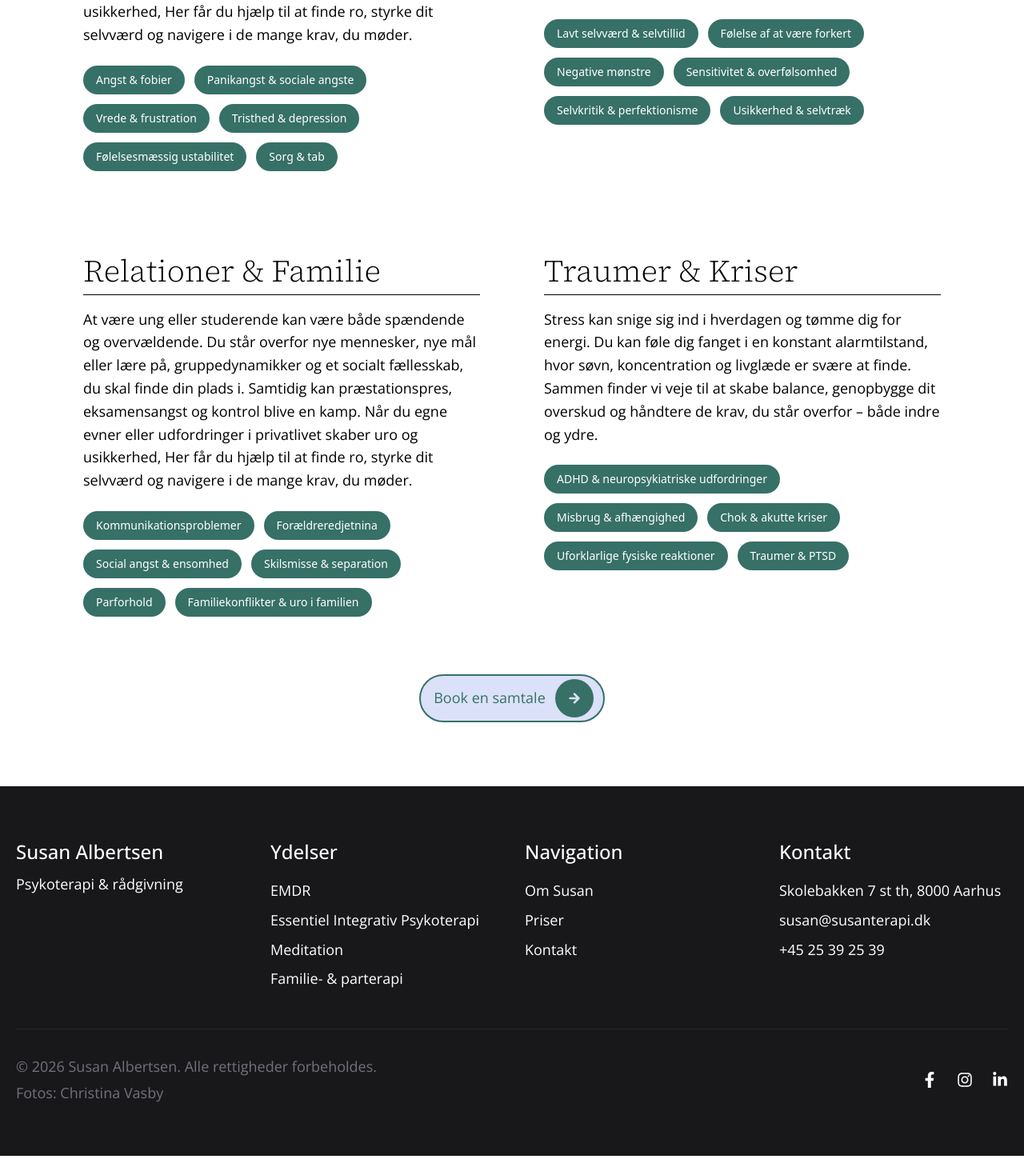
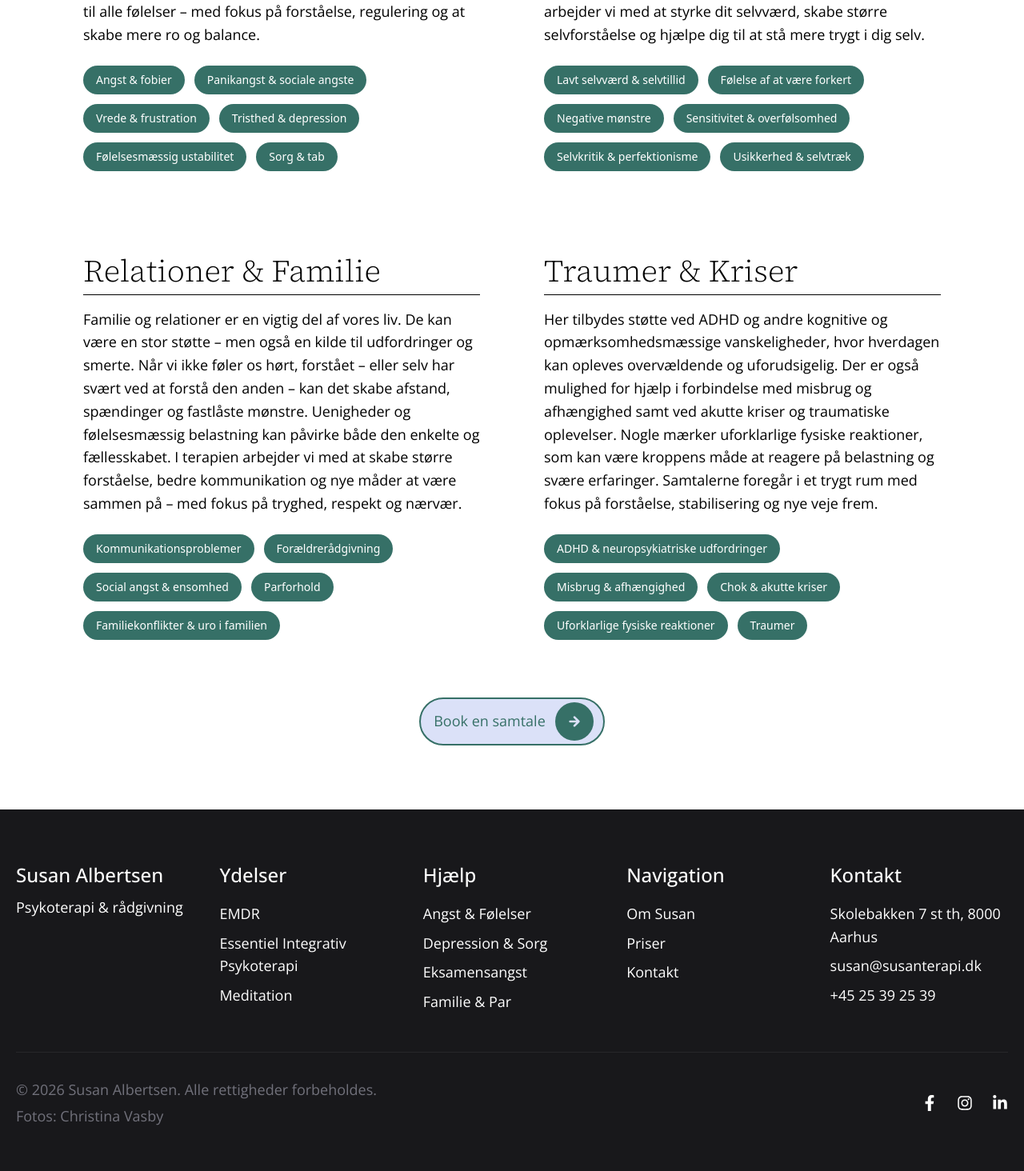
Before and after one commit to oscarlund121/susancorrecto, a Next.js app: page /help in a window 1280 px wide. Shown: the part 1487-2951 px from the top of the page at 80% size. Built offline with nearby package versions, Linux system fonts and the light colour scheme.

Commit message:
Refactor Footer layout to include additional navigation column and update help section descriptions for clarity

```diff
--- a/src/app/components/layout/Footer.jsx
+++ b/src/app/components/layout/Footer.jsx
@@ -14,7 +14,7 @@ const Footer = () => {
     <footer className="bg-zinc-900 text-white py-16">
       <div className="content-max">
         {/* Top section with navigation and contact */}
-        <div className="grid grid-cols-1 sm:grid-cols-2 md:grid-cols-4 gap-8">
+        <div className="grid grid-cols-1 sm:grid-cols-2 md:grid-cols-5 gap-8">
           {/* Column 1: Branding */}
           <div className="sm:col-span-2 md:col-span-1">
             <h4 className=" text-white">Susan Albertsen</h4>
@@ -28,27 +28,37 @@ const Footer = () => {
               <li><Link href="/ydelser/emdr" className="hover:underline transition-colors">EMDR</Link></li>
               <li><Link href="/ydelser/essentiel-integrativ-psykoterapi" className="hover:underline transition-colors">Essentiel Integrativ Psykoterapi</Link></li>
               <li><Link href="/ydelser/meditation" className="hover:underline transition-colors">Meditation</Link></li>
-              <li><Link href="/ydelser/familie-par" className="hover:underline transition-colors">Familie- & parterapi</Link></li>
             </ul>
           </div>
 
-          {/* Column 3: Navigation */}
+          {/* Column 3: Hjælp */}
+          <div>
+            <h4 className="font-semibold text-white">Hjælp</h4>
+            <ul className="mt-4 space-y-2 text-sm">
+              <li><Link href="/help/angst-og-folelser" className="hover:underline transition-colors">Angst & Følelser</Link></li>
+              <li><Link href="/help/depression-og-sorg" className="hover:underline transition-colors">Depression & Sorg</Link></li>
+              <li><Link href="/help/eksamensangst" className="hover:underline transition-colors">Eksamensangst</Link></li>
+              <li><Link href="/help/familie-par" className="hover:underline transition-colors">Familie & Par</Link></li>
+            </ul>
+          </div>
+
+          {/* Column 4: Navigation */}
           <div>
             <h4 className="font-semibold text-white">Navigation</h4>
             <ul className="mt-4 space-y-2 text-sm">
-              <li><Link href="/omSusan" className="hover:underline transition-colors">Om Susan</Link></li>
+              <li><Link href="/om-susan" className="hover:underline transition-colors">Om Susan</Link></li>
               <li><Link href="/pricing" className="hover:underline transition-colors">Priser</Link></li>
               <li><Link href="/kontakt" className="hover:underline transition-colors">Kontakt</Link></li>
             </ul>
           </div>
 
-          {/* Column 4: Kontakt */}
+          {/* Column 5: Kontakt */}
           <div>
             <h4 className="font-semibold text-white">Kontakt</h4>
             <ul className="mt-4 space-y-2 text-sm">
               <li>Skolebakken 7 st th, 8000 Aarhus</li>
               <li><a href="mailto:susan@susanterapi.dk" className="hover:underline transition-colors">susan@susanterapi.dk</a></li>
-              <li><a href="tel:+45253925 39" className="hover:underline transition-colors">+45 25 39 25 39</a></li>
+              <li><a href="tel:+4525392539" className="hover:underline transition-colors">+45 25 39 25 39</a></li>
             </ul>
           </div>
         </div>
--- a/src/app/help/page.js
+++ b/src/app/help/page.js
@@ -38,26 +38,26 @@ const categories = [
   {
     id: 3,
     title: "Følelser & Angst",
-    description: "At være ung eller studerende kan være både spændende og overvældende. Du står overfor nye mennesker, nye mål eller lære på, gruppedynamikker og et socialt fællesskab, du skal finde din plads i. Samtidig kan præstationspres, eksamensangst og kontrol blive en kamp. Når du egne evner eller udfordringer i privatlivet skaber uro og usikkerhed, Her får du hjælp til at finde ro, styrke dit selvværd og navigere i de mange krav, du møder.",
+    description: "Angst og fobier kan begrænse hverdagen og skabe utryghed – herunder panikangst og social angst. Vrede, frustration, tristhed og depressive følelser kan være tegn på indre belastning, ligesom følelsesmæssig ustabilitet kan gøre det svært at finde fodfæste. Sorg og tab kan ramme dybt og påvirke både krop og sind. I terapien er der plads til alle følelser – med fokus på forståelse, regulering og at skabe mere ro og balance.",
     tags: ["Angst & fobier", "Panikangst & sociale angste", "Vrede & frustration", "Tristhed & depression", "Følelsesmæssig ustabilitet", "Sorg & tab"]
   },
   {
     id: 4,
     title: "Selvværd & Identitet",
-    description: "Stress kan snige sig ind i hverdagen og tømme dig for energi. Du kan føle dig fanget i en konstant alarmtilstand, hvor søvn, koncentration og livglæde er svære at finde. Sammen finder vi veje til at skabe balance, genopbygge dit overskud og håndtere de krav, du står overfor – både indre og ydre.",
+    description: "Mange kæmper med lavt selvværd og manglende selvtillid, en følelse af at være forkert eller ikke god nok. Negative mønstre, stærk selvkritik og perfektionisme kan fylde og skabe usikkerhed i hverdagen. For nogle viser det sig som sensitivitet eller overfølsomhed, for andre som selvtilbagetrækning og tvivl på egne evner. I terapien arbejder vi med at styrke dit selvværd, skabe større selvforståelse og hjælpe dig til at stå mere trygt i dig selv.",
     tags: ["Lavt selvværd & selvtillid", "Følelse af at være forkert", "Negative mønstre", "Sensitivitet & overfølsomhed", "Selvkritik & perfektionisme", "Usikkerhed & selvtræk"]
   },
   {
     id: 5,
     title: "Relationer & Familie",
-    description: "At være ung eller studerende kan være både spændende og overvældende. Du står overfor nye mennesker, nye mål eller lære på, gruppedynamikker og et socialt fællesskab, du skal finde din plads i. Samtidig kan præstationspres, eksamensangst og kontrol blive en kamp. Når du egne evner eller udfordringer i privatlivet skaber uro og usikkerhed, Her får du hjælp til at finde ro, styrke dit selvværd og navigere i de mange krav, du møder.",
-    tags: ["Kommunikationsproblemer", "Forældreredjetnina", "Social angst & ensomhed", "Skilsmisse & separation", "Parforhold", "Familiekonflikter & uro i familien"]
+    description: "Familie og relationer er en vigtig del af vores liv. De kan være en stor støtte – men også en kilde til udfordringer og smerte. Når vi ikke føler os hørt, forstået – eller selv har svært ved at forstå den anden – kan det skabe afstand, spændinger og fastlåste mønstre. Uenigheder og følelsesmæssig belastning kan påvirke både den enkelte og fællesskabet. I terapien arbejder vi med at skabe større forståelse, bedre kommunikation og nye måder at være sammen på – med fokus på tryghed, respekt og nærvær.",
+    tags: ["Kommunikationsproblemer", "Forældrerådgivning", "Social angst & ensomhed", "Parforhold", "Familiekonflikter & uro i familien"]
   },
   {
     id: 6,
     title: "Traumer & Kriser",
-    description: "Stress kan snige sig ind i hverdagen og tømme dig for energi. Du kan føle dig fanget i en konstant alarmtilstand, hvor søvn, koncentration og livglæde er svære at finde. Sammen finder vi veje til at skabe balance, genopbygge dit overskud og håndtere de krav, du står overfor – både indre og ydre.",
-    tags: ["ADHD & neuropsykiatriske udfordringer", "Misbrug & afhængighed", "Chok & akutte kriser", "Uforklarlige fysiske reaktioner", "Traumer & PTSD"]
+    description: "Her tilbydes støtte ved ADHD og andre kognitive og opmærksomhedsmæssige vanskeligheder, hvor hverdagen kan opleves overvældende og uforudsigelig. Der er også mulighed for hjælp i forbindelse med misbrug og afhængighed samt ved akutte kriser og traumatiske oplevelser. Nogle mærker uforklarlige fysiske reaktioner, som kan være kroppens måde at reagere på belastning og svære erfaringer. Samtalerne foregår i et trygt rum med fokus på forståelse, stabilisering og nye veje frem.",
+    tags: ["ADHD & neuropsykiatriske udfordringer", "Misbrug & afhængighed", "Chok & akutte kriser", "Uforklarlige fysiske reaktioner", "Traumer"]
   }
 ];
 
```
